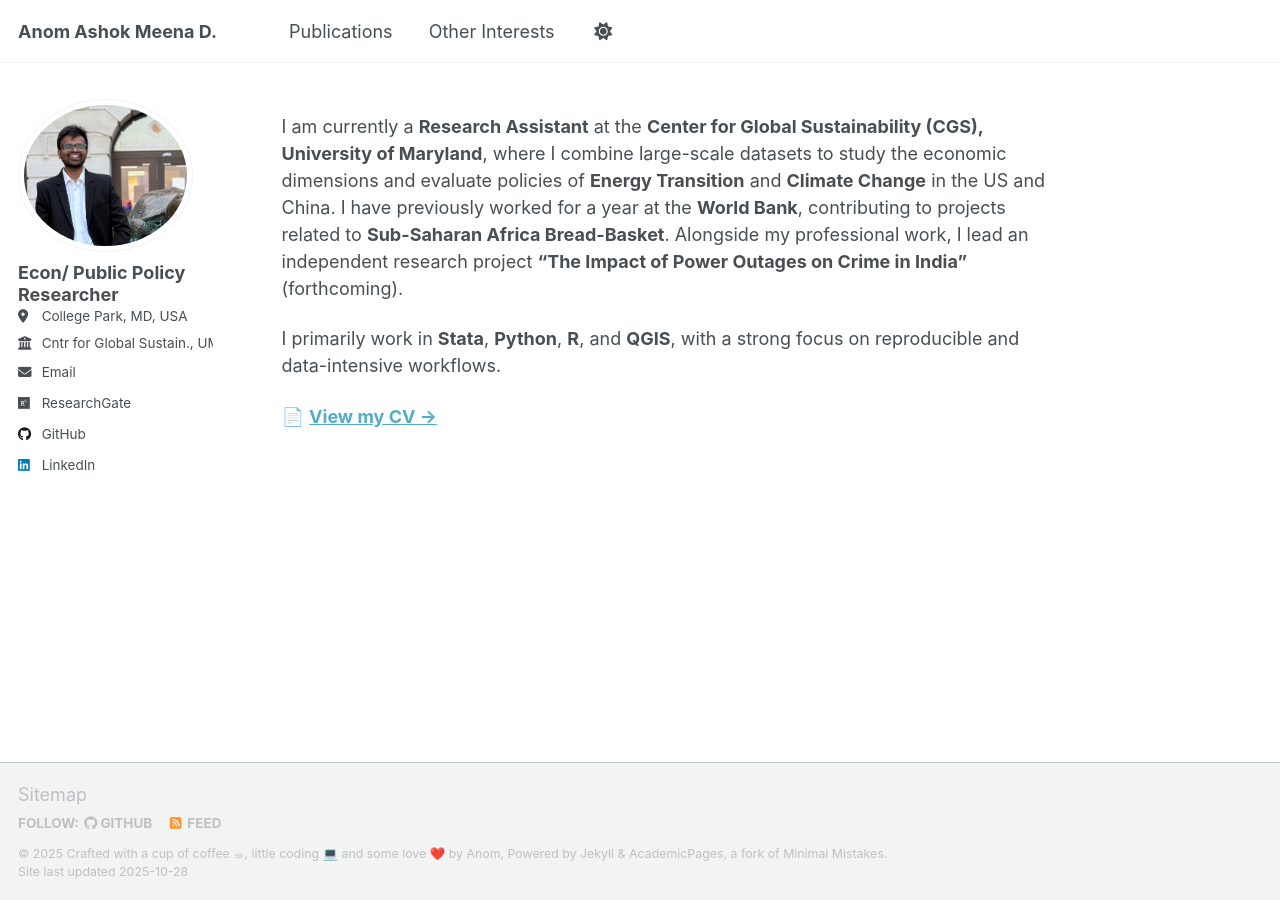
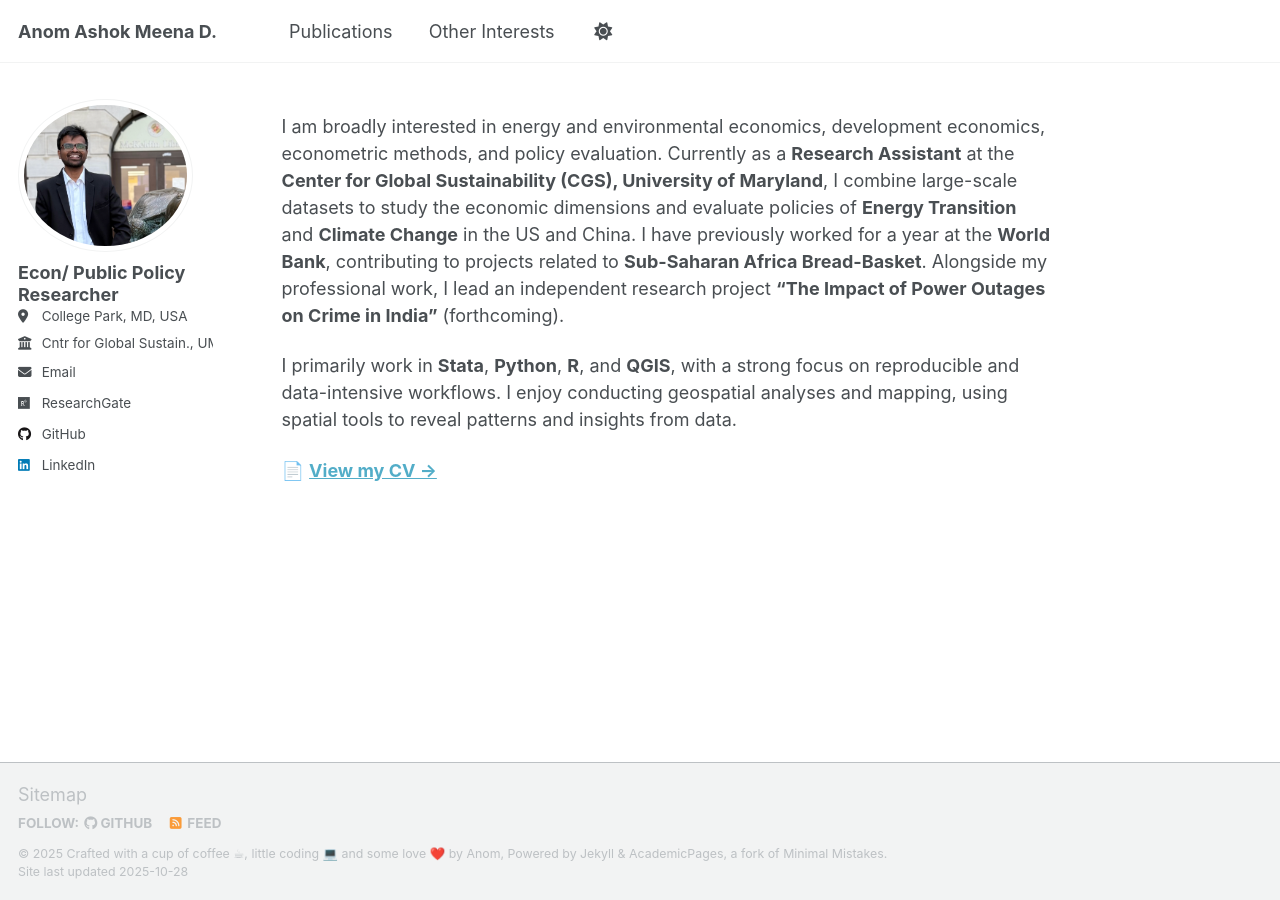
Before and after one commit to anomdule/anomdule.github.io, a Jekyll site: the page built from _pages/about.md, in a window 1280 px wide. Built offline with Jekyll 4.4.1, drawn with Linux system fonts in a browser that asks for light colours; a script that is not in the unit is left out.

Commit message:
Update about.md

```diff
--- a/_pages/about.md
+++ b/_pages/about.md
@@ -7,8 +7,8 @@ redirect_from:
   - /about.html
 ---
 
-I am currently a **Research Assistant** at the **Center for Global Sustainability (CGS), University of Maryland**, where I combine large-scale datasets to study the economic dimensions and evaluate policies of **Energy Transition** and **Climate Change** in the US and China. I have previously worked for a year at the **World Bank**, contributing to projects related to **Sub-Saharan Africa Bread-Basket**. Alongside my professional work, I lead an independent research project **“The Impact of Power Outages on Crime in India”** (forthcoming).
+I am broadly interested in energy and environmental economics, development economics, econometric methods, and policy evaluation. Currently as a **Research Assistant** at the **Center for Global Sustainability (CGS), University of Maryland**, I combine large-scale datasets to study the economic dimensions and evaluate policies of **Energy Transition** and **Climate Change** in the US and China. I have previously worked for a year at the **World Bank**, contributing to projects related to **Sub-Saharan Africa Bread-Basket**. Alongside my professional work, I lead an independent research project **“The Impact of Power Outages on Crime in India”** (forthcoming).
 
-I primarily work in **Stata**, **Python**, **R**, and **QGIS**, with a strong focus on reproducible and data-intensive workflows.
+I primarily work in **Stata**, **Python**, **R**, and **QGIS**, with a strong focus on reproducible and data-intensive workflows. I enjoy conducting geospatial analyses and mapping, using spatial tools to reveal patterns and insights from data.
 
 📄 [**View my CV →**](/files/Anom_AMD_CV_3.pdf){:target="_blank"}
```
